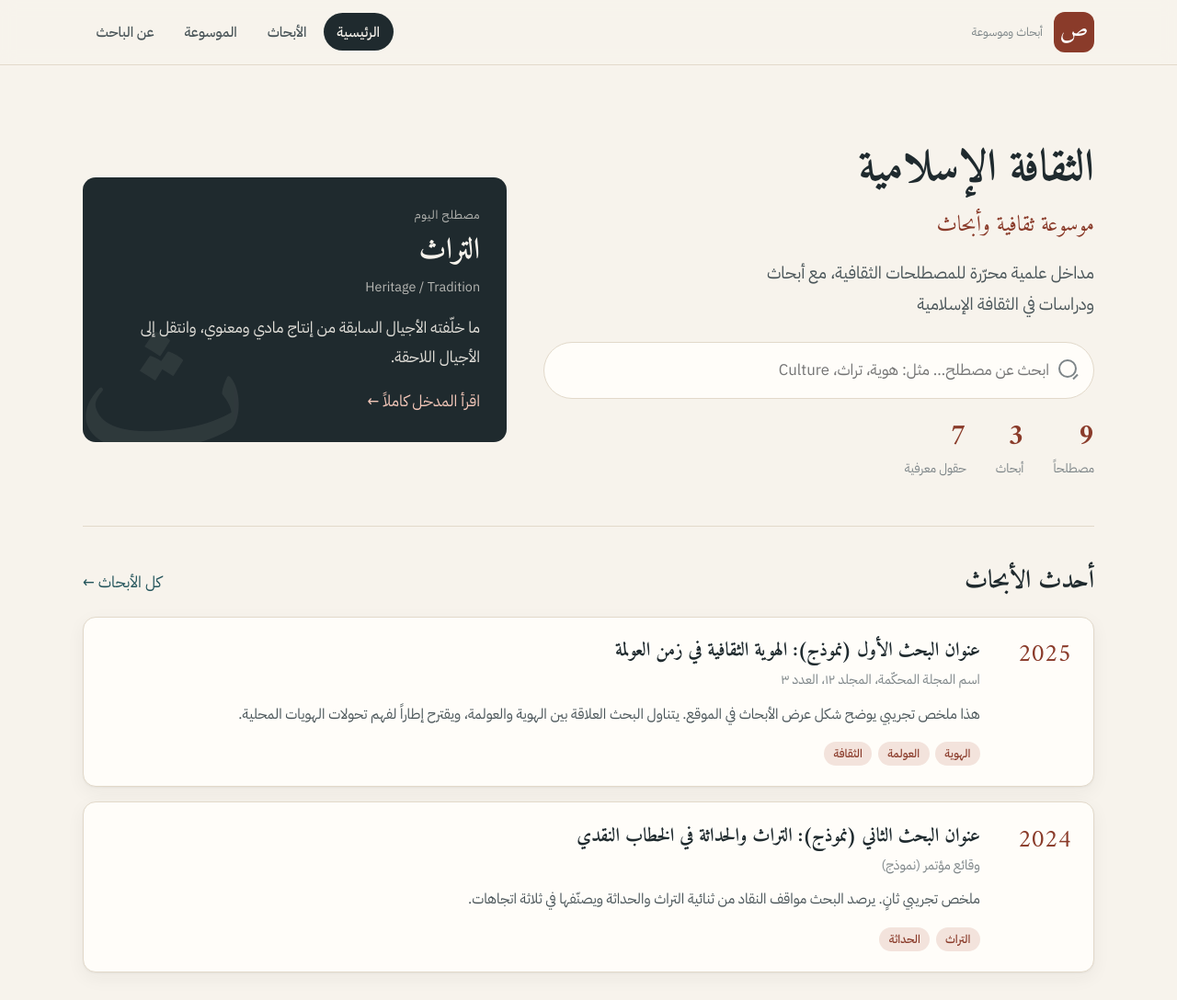
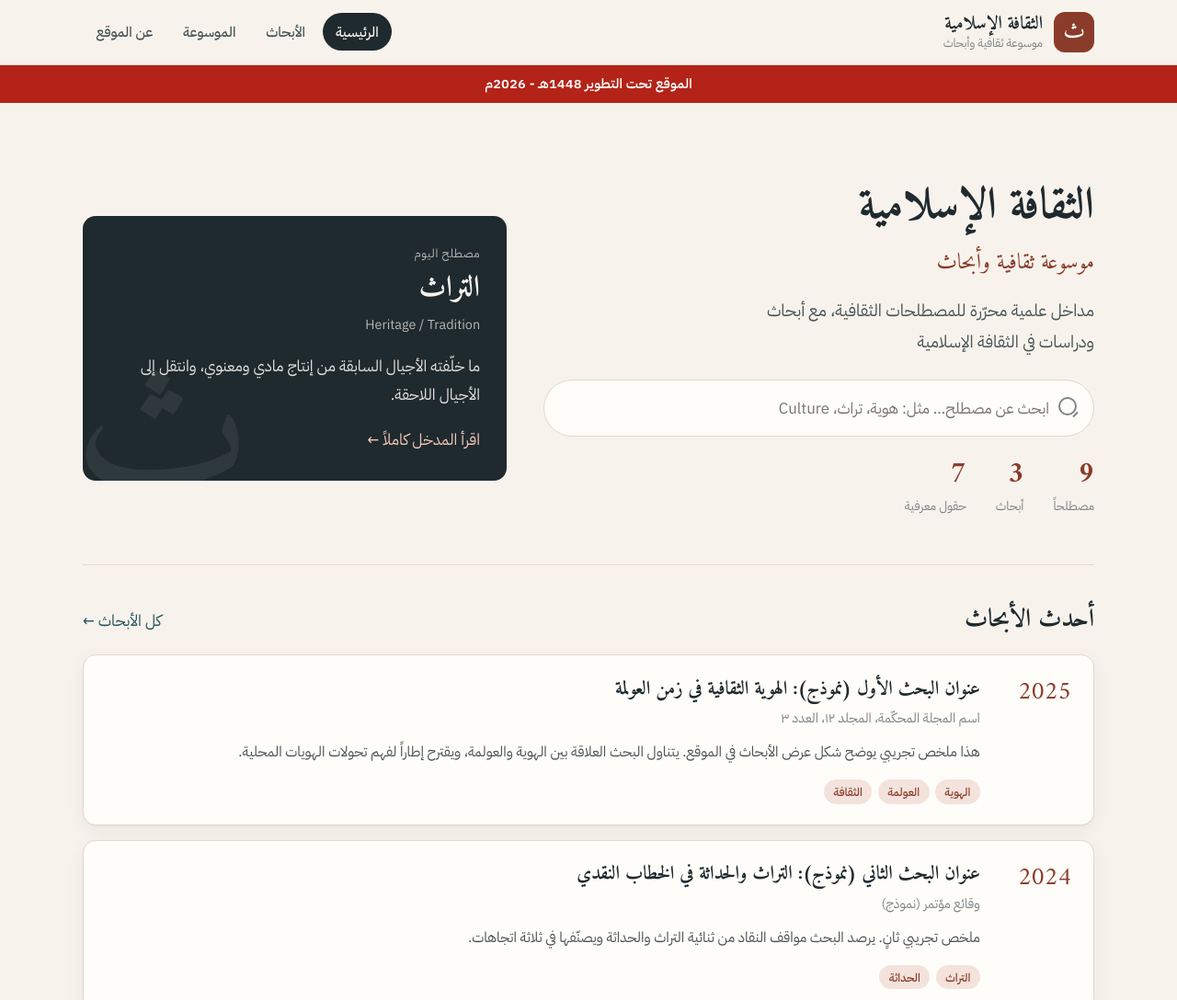
Before and after one commit to salehhassab/salehhassab.github.io, a plain HTML site: page index.html in a window 1280 px wide. Shown: the top 1088 px of the page at 92% size. Drawn offline with Linux system fonts and the light colour scheme.

Commit message:
Add files via upload

```diff
--- a/index.html
+++ b/index.html
@@ -3,8 +3,8 @@
 <head>
   <meta charset="UTF-8">
   <meta name="viewport" content="width=device-width, initial-scale=1">
-  <title>صالح بن عبدالله الحسّاب الغامدي — أبحاث وموسوعة المصطلحات الثقافية</title>
-  <meta name="description" content="أبحاث ودراسات، وموسوعة للمصطلحات الثقافية">
+  <title>الثقافة الإسلامية — موسوعة ثقافية وأبحاث</title>
+  <meta name="description" content="الثقافة الإسلامية: موسوعة ثقافية للمصطلحات، وأبحاث ودراسات">
   <link rel="preconnect" href="https://fonts.googleapis.com">
   <link rel="preconnect" href="https://fonts.gstatic.com" crossorigin>
   <link href="https://fonts.googleapis.com/css2?family=Amiri:wght@400;700&family=IBM+Plex+Sans+Arabic:wght@300;400;500;600&display=swap" rel="stylesheet">
@@ -14,10 +14,10 @@
   <header class="site-header">
     <div class="wrap header-inner">
       <a href="#" class="brand">
-        <span class="brand-mark" aria-hidden="true">ص</span>
+        <span class="brand-mark" aria-hidden="true">ث</span>
         <span>
-          <span class="brand-name" data-site="name"></span>
-          <span class="brand-sub">أبحاث وموسوعة</span>
+          <span class="brand-name" data-site="title"></span>
+          <span class="brand-sub" data-site="subtitle"></span>
         </span>
       </a>
       <button class="menu-toggle" aria-label="القائمة" aria-expanded="false">☰</button>
@@ -25,16 +25,18 @@
         <a href="#" data-route="home">الرئيسية</a>
         <a href="#research" data-route="research">الأبحاث</a>
         <a href="#encyclopedia" data-route="encyclopedia">الموسوعة</a>
-        <a href="#about" data-route="about">عن الباحث</a>
+        <a href="#about" data-route="about">عن الموقع</a>
       </nav>
     </div>
   </header>
+
+  <div class="dev-notice" role="status">الموقع تحت التطوير 1448هـ - 2026م</div>
 
   <main id="app" class="wrap" tabindex="-1"></main>
 
   <footer class="site-footer">
     <div class="wrap footer-inner">
-      <span>© <span id="year"></span> <span data-site="name"></span>. جميع الحقوق محفوظة.</span>
+      <span>© <span id="year"></span> <span data-site="title"></span>. جميع الحقوق محفوظة.</span>
       <span class="muted">موقع ثابت — يُنشر على GitHub Pages</span>
     </div>
   </footer>
```
